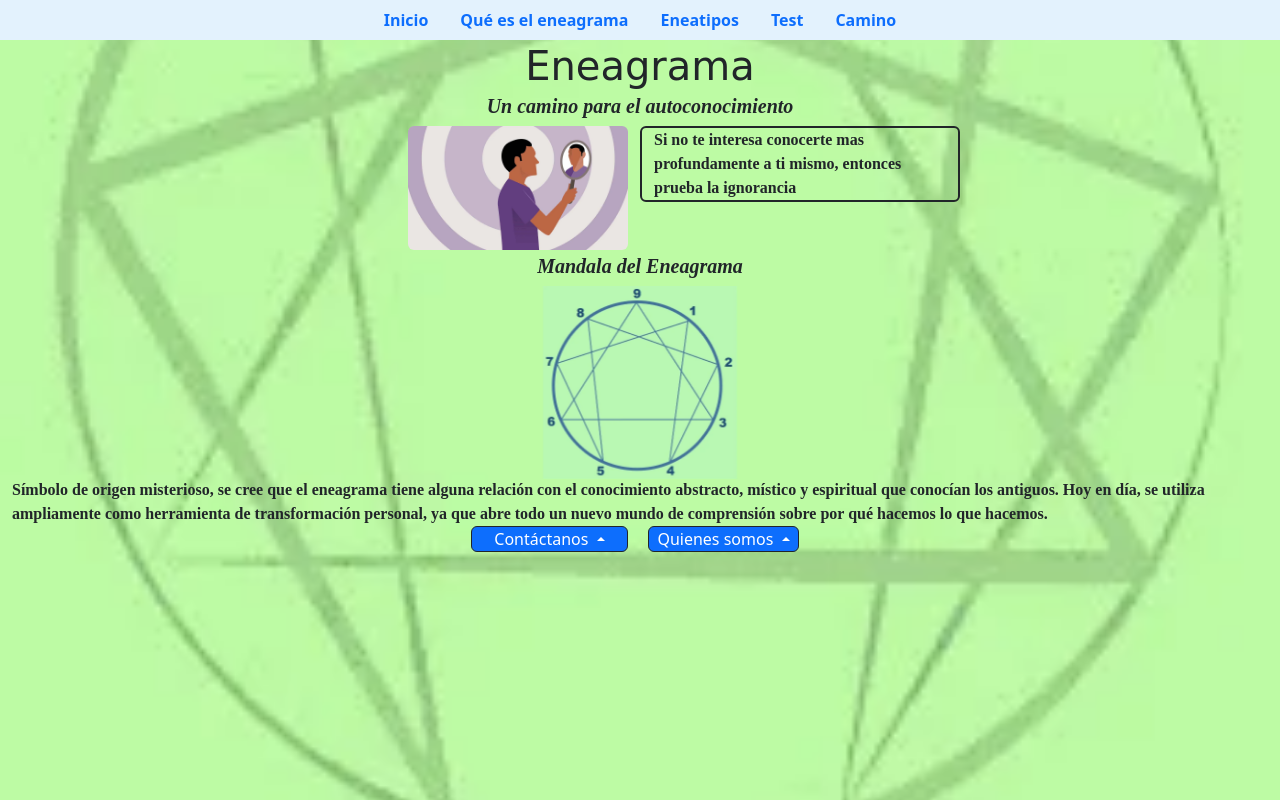
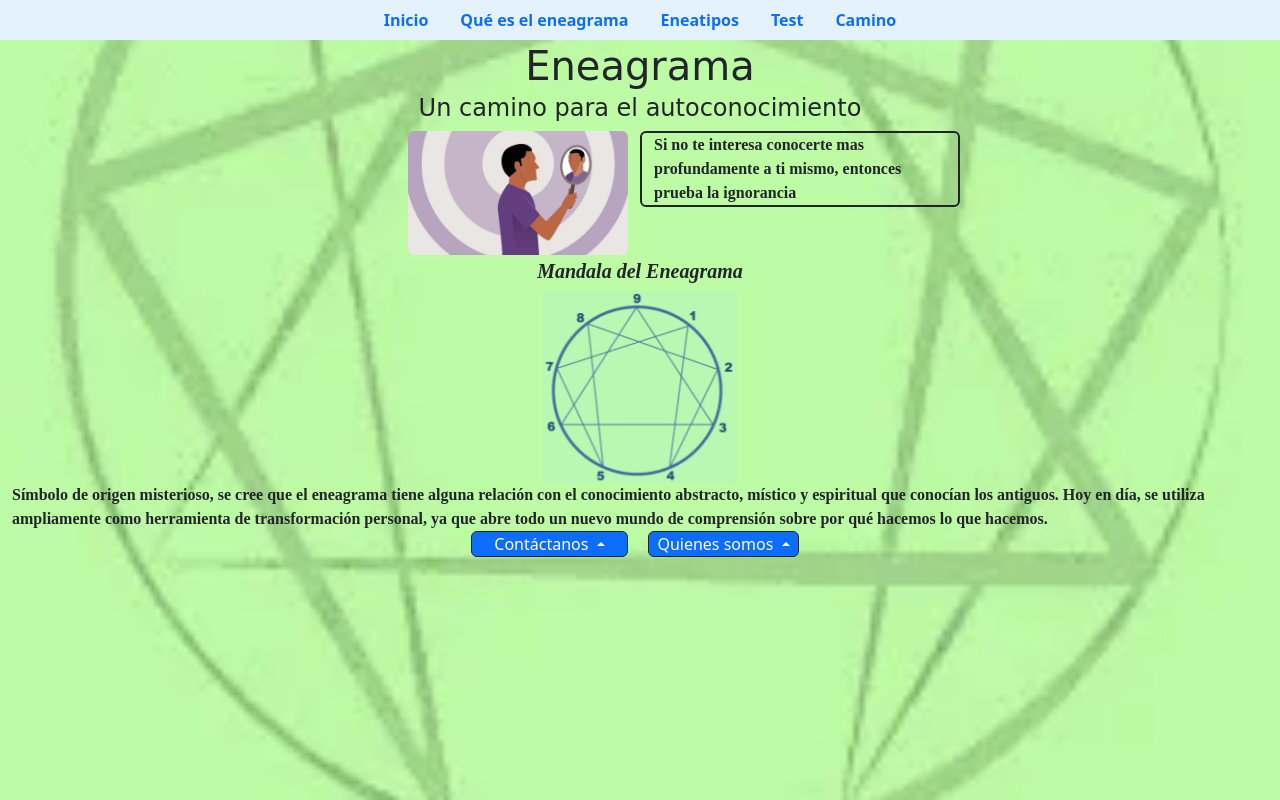
Before and after one commit to OmarDagostino/PFDagostino, a website: page index.html in a window 1280 px wide. Drawn offline with nearby package versions, Linux system fonts and the light colour scheme; a web font is replaced by a local one.

Commit message:
version final con retoques de tipografia

```diff
--- a/index.html
+++ b/index.html
@@ -85,9 +85,9 @@
                 </h1>
             </div>
             <div class="row m-0">
-                <h5 class="col-12 text-center mb-2">
+                <h4 class="col-12 text-center mb-2">
                     Un camino para el autoconocimiento
-                </h5>
+                </h4>
             </div>
         </header >
          <!--
```
Also changed, not shown: paginas_html/pagina_de_inicio.html (+2 -2 lines), paginas_html/que_es_el_eneagrama.html (+2 -2 lines).
